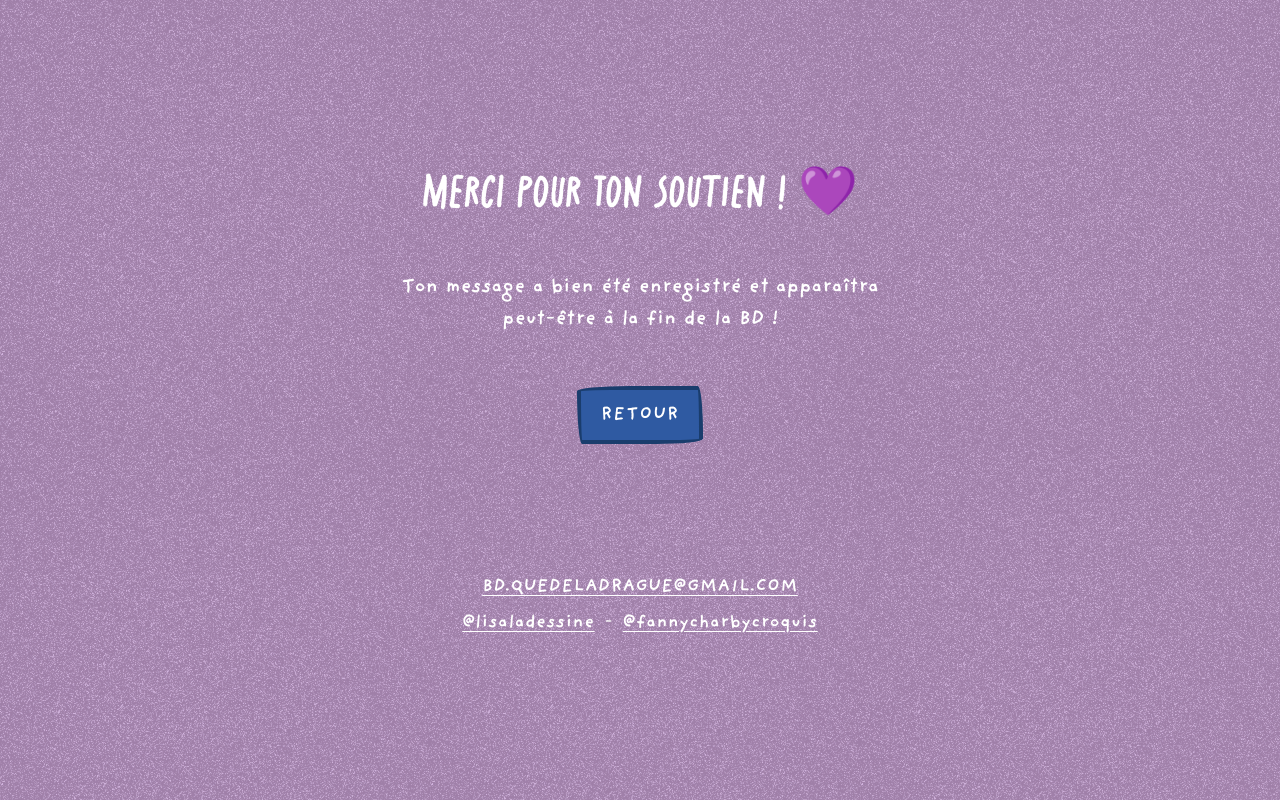
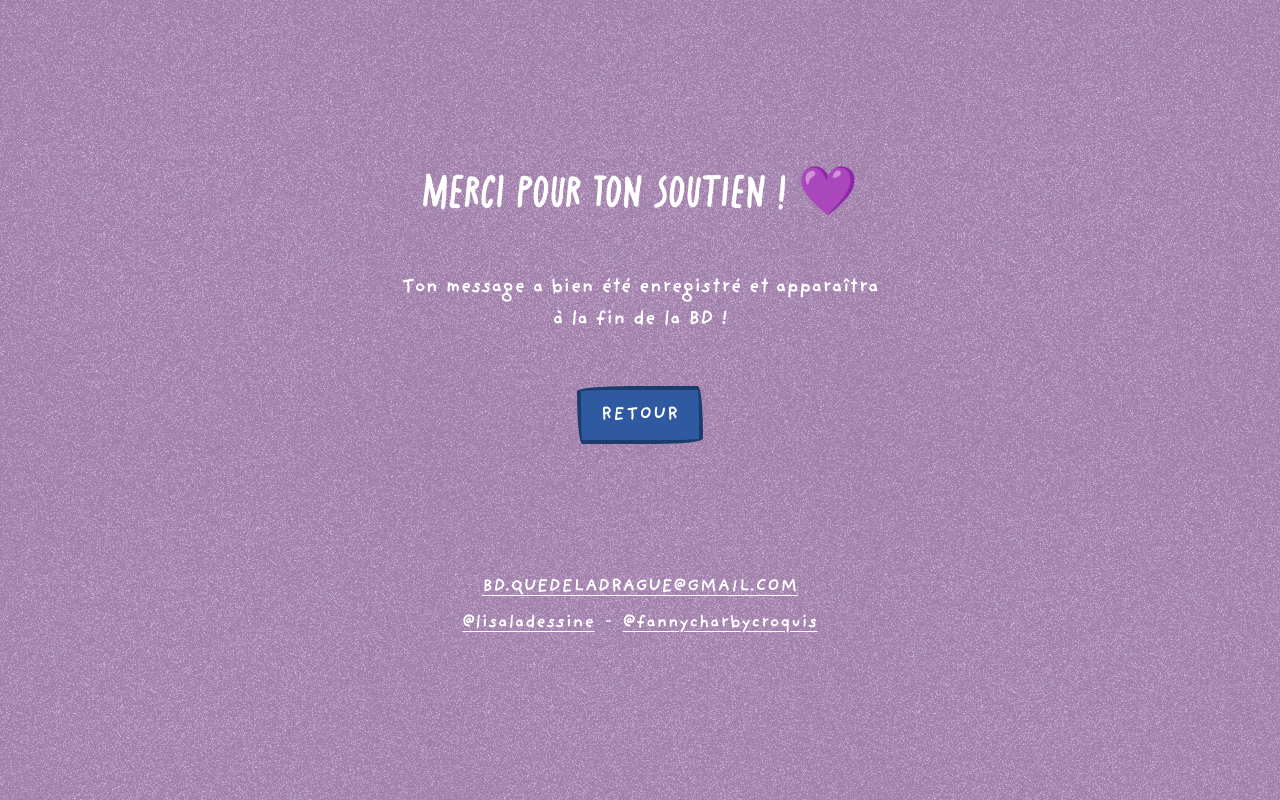
Before and after one commit to valentingnt/que-de-la-drague, a React (Vite) app: page /merci in a window 1280 px wide. Built offline with nearby package versions, Linux system fonts and the light colour scheme; no server answers.

Commit message:
Refactor Home and Thank You pages: Simplify text in the description and thank you message for clarity.

```diff
--- a/src/pages/Home.jsx
+++ b/src/pages/Home.jsx
@@ -77,10 +77,7 @@ function Home() {
       <main className="main-content">
         <div className="description-container">
           <p className="description">
-            Soutiens un projet féministe et engagé en laissant un petit mot avec ton nom et prénom !
-            <br />
-            <br />
-            <span className="description-footer">(Tu pourras peut-être le retrouver à la fin de la BD)</span>
+            Soutiens un projet BD féministe et engagé en laissant un petit mot avec ton nom et prénom
           </p>
           <img src="/logo.png" alt="Logo" className="shoes-logo" width={100} height={100} />
         </div>
--- a/src/pages/ThankYou.jsx
+++ b/src/pages/ThankYou.jsx
@@ -10,7 +10,7 @@ function ThankYou() {
         <h1 className="thank-you-title">Merci pour ton soutien ! 💜</h1>
 
         <p className="thank-you-message">
-          Ton message a bien été enregistré et apparaîtra peut-être à la fin de la BD !
+          Ton message a bien été enregistré et apparaîtra à la fin de la BD !
         </p>
 
         <div className="thank-you-actions">
```
